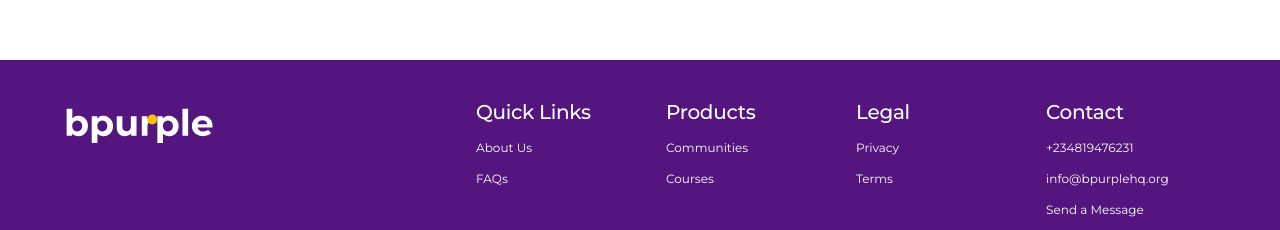
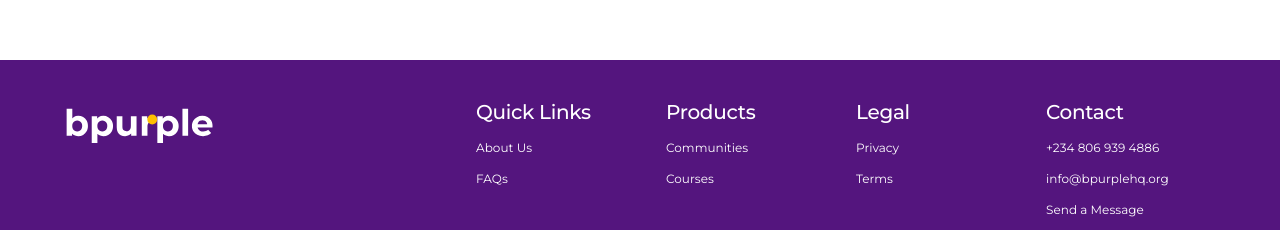
Before and after one commit to BpurpleHq/bpurplehq-web, a Next.js app: page / in a window 1280 px wide. Shown: the part 2378-2608 px from the top of the page. Built offline with nearby package versions, Linux system fonts and the light colour scheme.

Commit message:
footer update

```diff
--- a/constants/index.ts
+++ b/constants/index.ts
@@ -27,7 +27,7 @@ export const menuLinks = [
     {
         id: 2,
         title: 'Community',
-        url: '/community',
+        url: '#',
     },
     {
         id: 3,
@@ -60,7 +60,7 @@ export const footerLinks = [
   {
     title: "Contact",
     links: [
-      { title: "+234819476231", url: "/" },
+      { title: "+234 806 939 4886", url: "/" },
       { title: "info@bpurplehq.org", url: "/" },
       { title: "Send a Message", url: "/" },
     ],
```
